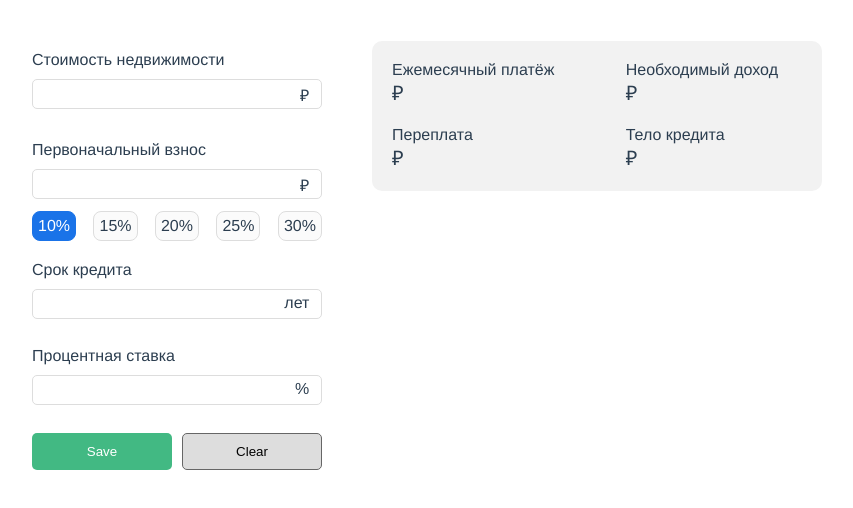
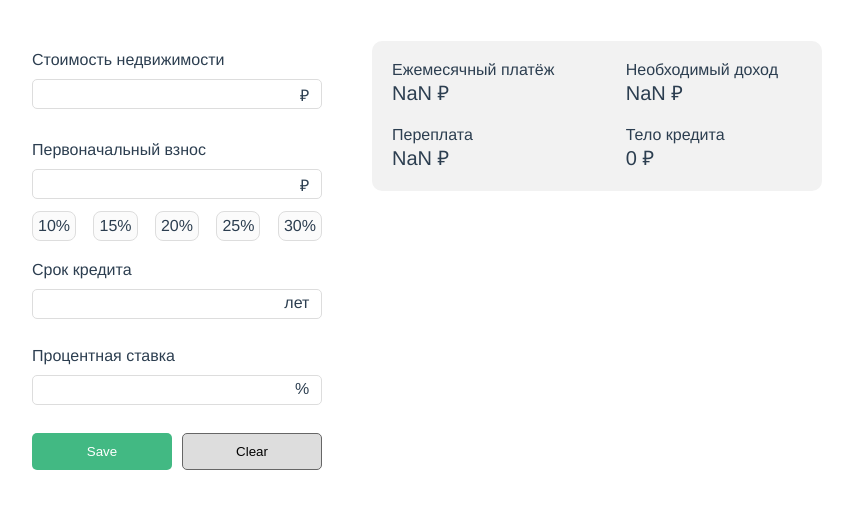
Before and after one commit to aGants/mortgage, a Vue app: page / in a window 1280 px wide. Shown: the top 508 px of the page, without its empty margins (213-1066 px from the left). Built offline with nearby package versions, Linux system fonts and the light colour scheme.

Commit message:
feat add calculate and total

```diff
--- a/src/components/Payment.vue
+++ b/src/components/Payment.vue
@@ -2,29 +2,29 @@
   <div class="money">
       <div class="money-form">
         <label for="cost" class="label">Стоимость недвижимости</label>
-        <input v-model="form.cost" id="cost" type="text" class="money-form__input" inputmode="numeric"> <span class="money-form__etc"> ₽</span>
+        <input @input="calculateFee()" v-model="form.cost" id="cost" type="text" class="money-form__input" inputmode="numeric"> <span class="money-form__etc"> ₽</span>
 
         <label for="fee" class="label">Первоначальный взнос</label>
-        <input v-model="form.fee" id="fee" type="text" class="money-form__input" inputmode="numeric"> <span class="money-form__etc"> ₽</span>
+        <input @input="calculateCost()" v-model="form.fee" id="fee" type="text" class="money-form__input" inputmode="numeric"> <span class="money-form__etc"> ₽</span>
 
         <div class="money-form-percent">
-          <input v-model="form.percent" name="percent" type="radio" id="10" value="10" class="money-form-percent__radio">
+          <input @change="calculateFee()" v-model="form.percent" name="percent" type="radio" id="10" value="10" class="money-form-percent__radio">
           <label for="10" class="money-form-percent__label">
             10%</label>
 
-          <input v-model="form.percent" name="percent" type="radio" id="15" value="15" class="money-form-percent__radio">
+          <input @change="calculateFee()" v-model="form.percent" name="percent" type="radio" id="15" value="15" class="money-form-percent__radio">
           <label for="15" class="money-form-percent__label">
             15%</label>
 
-          <input v-model="form.percent" name="percent" type="radio" id="20" value="20" class="money-form-percent__radio">
+          <input @change="calculateFee()" v-model="form.percent" name="percent" type="radio" id="20" value="20" class="money-form-percent__radio">
           <label for="20" class="money-form-percent__label">
             20%</label>
 
-          <input v-model="form.percent" name="percent" type="radio" id="25" value="25" class="money-form-percent__radio">
+          <input @change="calculateFee()" v-model="form.percent" name="percent" type="radio" id="25" value="25" class="money-form-percent__radio">
           <label for="25" class="money-form-percent__label">
             25%</label>
 
-          <input v-model="form.percent" name="percent" type="radio" id="30" value="30" class="money-form-percent__radio">
+          <input @change="calculateFee()" v-model="form.percent" name="percent" type="radio" id="30" value="30" class="money-form-percent__radio">
           <label for="30" class="money-form-percent__label">
             30%</label>
         </div>
@@ -44,19 +44,19 @@
 
       <div class="money-total">
           <p class="label">Ежемесячный платёж
-          <span class="money-total__output"> {{ }} ₽</span>
+          <span class="money-total__output"> {{ pay }} ₽</span>
           </p>
 
           <p class="label">Необходимый доход
-          <span class="money-total__output"> {{ }} ₽</span>
+          <span class="money-total__output"> {{ income }} ₽</span>
           </p>
 
           <p class="label">Переплата
-          <span class="money-total__output"> {{ }} ₽</span>
+          <span class="money-total__output"> {{ overpay }} ₽</span>
           </p>
 
           <p class="label">Тело кредита
-          <span class="money-total__output"> {{ }} ₽</span>
+          <span class="money-total__output"> {{ credit }} ₽</span>
           </p>
       </div>
   </div>
@@ -69,11 +69,41 @@ export default {
     return {
       form: {
         cost: '',
+        percent: '',
         fee: '',
-        percent: '10',
         time: '',
         rate: ''
-        }
+        },
+    }
+  },
+  methods: {
+    calculateFee() {
+      if (this.form.percent != '') {
+        this.form.fee = this.form.cost*this.form.percent/100;
+      }
+    },
+
+     calculateCost() {
+      if (this.form.percent != '') {
+        this.form.cost = this.form.fee/this.form.percent*100;
+      }
+    }
+  },
+  computed: {
+    credit: function () {
+      return this.form.cost - this.form.fee;
+    },
+    division: function () {
+      return this.form.rate/1200
+    },
+    pay: function () {
+      return (this.credit * (this.division + (this.division/( ( (1 + this.division)**(this.form.time * 12)) - 1 ) ) ) ).toFixed(0);
+    },
+    income: function () {
+      return (5 * (this.pay / 3)).toFixed(0)
+    },
+    overpay: function () {
+      return (this.pay * (this.form.time*12) - this.form.cost + this.form.fee)
     }
   }
 }
```
